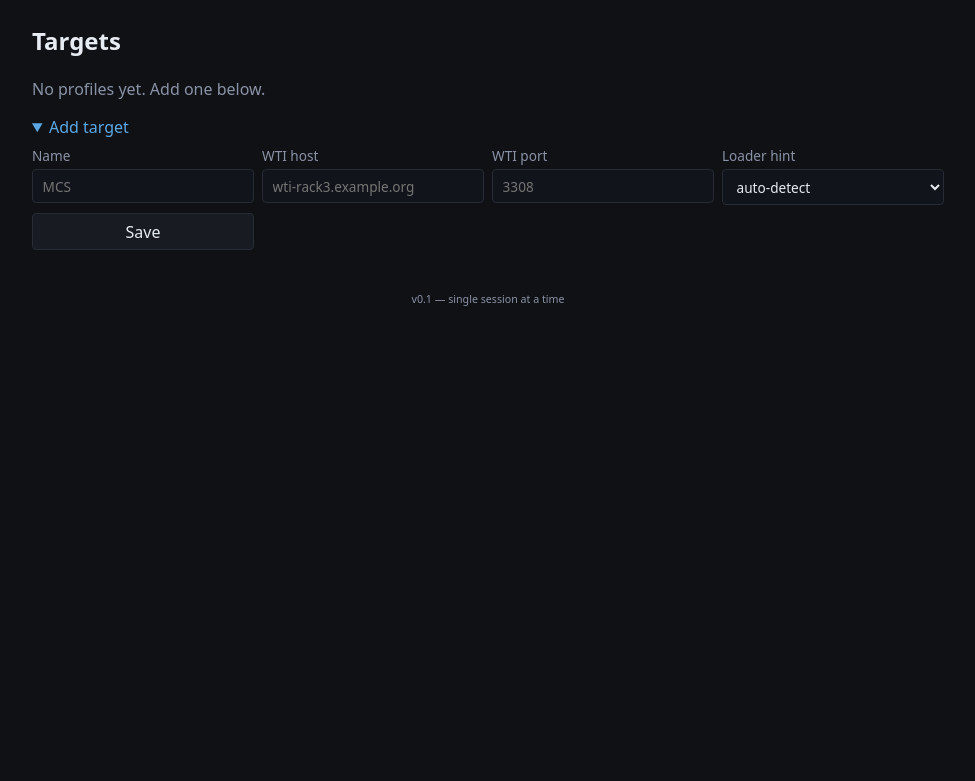
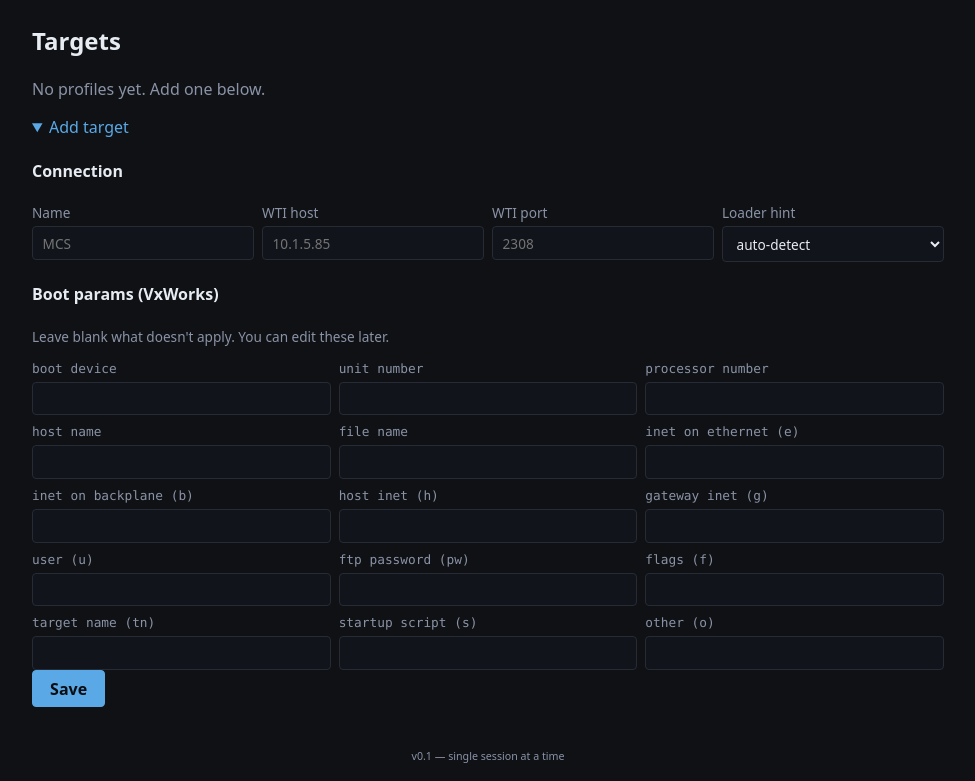
Before and after one commit to gemini-rtsw/bootsmith, a Flask app: page / in a window 1280 px wide, after a click on "Add target". Shown: the part 84-865 px from the top of the page, without its empty margins (152-1127 px from the left). Before the commit the page ends 390 px from the top, so only its background shows below. Run offline with Flask 3, Linux system fonts and the light colour scheme.

Commit message:
Profile is the source of truth; push saved params to board
Reworked flow per user feedback. The old flow read what was on the
board, let you edit, then wrote back. The new flow keeps the canonical
config in the profile JSON:

- Add/Edit target dialog now includes every VxWorks boot param. Blank
  when first added; pre-filled with whatever was saved last time when
  editing. Persisted under profile.boot_params (was last_params).
- On connect, after IAC negotiation settles, Bootsmith sends a CR and
  runs force_prompt so the board echoes its prompt right away \xe2\x80\x94 the
  serial pane is no longer blank on connect when the board is halted.
- When the watcher reaches AT_PROMPT on a vxworks loader, the UI auto-
  loads a 'Push to board' panel showing the saved params. One click
  walks the c-dialogue with the saved values, then verifies with p,
  then shows Boot / Re-edit / Disconnect.
- Profiles created with the old key 'last_params' still load (read
  either key in profiles._load_path).

```diff
--- a/src/bootsmith/app.py
+++ b/src/bootsmith/app.py
@@ -38,7 +38,11 @@ def create_app() -> Flask:
         if profiles_mod.get_profile(name) is not None:
             return _error(f"profile {name!r} already exists"), 409
         profile = profiles_mod.Profile(
-            name=name, wti_host=host, wti_port=port, loader_hint=loader_hint
+            name=name,
+            wti_host=host,
+            wti_port=port,
+            loader_hint=loader_hint,
+            boot_params=_collect_boot_params(request.form),
         )
         profiles_mod.save_profile(profile)
         return render_template("_profile_list.html", profiles=profiles_mod.list_profiles())
@@ -63,11 +67,15 @@ def create_app() -> Flask:
             return _error("loader_hint must be auto, ppcbug, or vxworks"), 400
         if not host:
             return _error("wti_host cannot be empty"), 400
-        # Keep last_params, banners, prompts, notes — only the connection
-        # details and loader hint are editable from the UI for now.
         existing.wti_host = host
         existing.wti_port = port
         existing.loader_hint = loader_hint
+        # Only overwrite boot_params if any param_* field is present in the
+        # form. The compact edit dialog (connection details only) leaves
+        # them alone; the full edit form submits them.
+        new_params = _collect_boot_params(request.form)
+        if new_params or any(k.startswith("param_") for k in request.form.keys()):
+            existing.boot_params = new_params
         profiles_mod.save_profile(existing)
         return render_template("_profile_list.html", profiles=profiles_mod.list_profiles())
 
@@ -155,7 +163,21 @@ def create_app() -> Flask:
         )
 
     @app.get("/params")
-    def params_get():
+    def params_panel():
+        """Show the saved profile params with a 'Push to board' button."""
+        sessions: SessionManager = app.config["sessions"]
+        sess = sessions.current()
+        if sess is None:
+            return _error("no session open"), 404
+        return render_template(
+            "_params_push.html",
+            profile=sess.profile,
+            fields=vxworks_mod.FIELDS_WITH_UNIT,
+        )
+
+    @app.post("/params/push")
+    def params_push():
+        """Push the saved profile's boot_params to the board, then verify."""
         sessions: SessionManager = app.config["sessions"]
         sess = sessions.current()
         if sess is None:
@@ -165,46 +187,19 @@ def create_app() -> Flask:
             return _error(f"not at a loader prompt (state={ws.state})"), 409
         if ws.loader != "vxworks":
             return _error(f"loader {ws.loader!r} not supported yet"), 400
-        result = vxworks_mod.read_params(sess.transport)
-        fields = [
-            (label, key, result.params.get(key, sess.profile.last_params.get(key, "")))
-            for label, key in vxworks_mod.FIELDS_WITH_UNIT
-        ]
-        return render_template(
-            "_params_form.html",
-            fields=fields,
-            current=result.params,
-        )
-
-    @app.post("/params")
-    def params_post():
-        sessions: SessionManager = app.config["sessions"]
-        sess = sessions.current()
-        if sess is None:
-            return _error("no session open"), 404
-        if sess.watcher.status().loader != "vxworks":
-            return _error("only vxworks supported in this slice"), 400
-        new_values: dict[str, str] = {}
-        for _label, key in vxworks_mod.FIELDS_WITH_UNIT:
-            v = request.form.get(key)
-            if v is not None:
-                new_values[key] = v.strip()
-        vxworks_mod.write_params(sess.transport, new_values)
-        # Verify by reading back.
+        values = dict(sess.profile.boot_params)
+        vxworks_mod.write_params(sess.transport, values)
         verify = vxworks_mod.read_params(sess.transport)
         diff = []
         for _label, key in vxworks_mod.FIELDS_WITH_UNIT:
-            want = new_values.get(key, "")
+            want = values.get(key, "")
             got = verify.params.get(key, "")
             if want and want != got:
                 diff.append({"key": key, "want": want, "got": got})
-        # Persist what we wrote so the form pre-fills next time.
-        sess.profile.last_params = {k: v for k, v in new_values.items() if v}
-        profiles_mod.save_profile(sess.profile)
         return render_template(
             "_params_verify.html",
             current=verify.params,
-            wrote=new_values,
+            wrote=values,
             diff=diff,
         )
 
@@ -232,6 +227,22 @@ def create_app() -> Flask:
         return ("", 204)
 
     return app
+
+
+def _collect_boot_params(form) -> dict[str, str]:
+    """Pull `param_<key>` form fields into a {key: value} dict.
+
+    Drops empty fields so the saved JSON stays small.
+    """
+    out: dict[str, str] = {}
+    for _label, key in vxworks_mod.FIELDS_WITH_UNIT:
+        v = form.get(f"param_{key}")
+        if v is None:
+            continue
+        v = v.strip()
+        if v:
+            out[key] = v
+    return out
 
 
 def _error(msg: str) -> Response:
--- a/src/bootsmith/profiles.py
+++ b/src/bootsmith/profiles.py
@@ -27,7 +27,7 @@ class Profile:
     loader_hint: str = "auto"
     prompts: dict = field(default_factory=dict)
     banners: dict = field(default_factory=dict)
-    last_params: dict = field(default_factory=dict)
+    boot_params: dict = field(default_factory=dict)
     notes: str = ""
 
 
@@ -77,6 +77,8 @@ def delete_profile(name: str) -> bool:
 
 def _load_path(path: Path) -> Profile:
     data = json.loads(path.read_text())
+    # Older profiles used `last_params`; accept either key.
+    boot_params = data.get("boot_params") or data.get("last_params") or {}
     return Profile(
         name=data["name"],
         wti_host=data["wti_host"],
@@ -84,7 +86,7 @@ def _load_path(path: Path) -> Profile:
         loader_hint=data.get("loader_hint", "auto"),
         prompts=data.get("prompts", {}),
         banners=data.get("banners", {}),
-        last_params=data.get("last_params", {}),
+        boot_params=boot_params,
         notes=data.get("notes", ""),
     )
 
--- /dev/null
+++ b/src/bootsmith/templates/_profile_form_fields.html
@@ -0,0 +1,29 @@
+{# Macro: render the editable VxWorks boot-param fields. Keys must match
+   bootsmith.vxworks.FIELDS_WITH_UNIT. #}
+{% macro boot_param_fields(values) %}
+<div class="grid params-grid">
+  {% set fields = [
+    ('boot device',            'boot_device'),
+    ('unit number',            'unit_number'),
+    ('processor number',       'processor_number'),
+    ('host name',              'host_name'),
+    ('file name',              'file_name'),
+    ('inet on ethernet (e)',   'inet_on_ethernet'),
+    ('inet on backplane (b)',  'inet_on_backplane'),
+    ('host inet (h)',          'host_inet'),
+    ('gateway inet (g)',       'gateway_inet'),
+    ('user (u)',               'user'),
+    ('ftp password (pw)',      'ftp_password'),
+    ('flags (f)',              'flags'),
+    ('target name (tn)',       'target_name'),
+    ('startup script (s)',     'startup_script'),
+    ('other (o)',              'other'),
+  ] %}
+  {% for label, key in fields %}
+    <label>
+      <span class="field-label">{{ label }}</span>
+      <input name="param_{{ key }}" value="{{ values.get(key, '') }}" autocomplete="off" spellcheck="false">
+    </label>
+  {% endfor %}
+</div>
+{% endmacro %}
--- a/src/bootsmith/templates/_profile_list.html
+++ b/src/bootsmith/templates/_profile_list.html
@@ -1,3 +1,4 @@
+{% from "_profile_form_fields.html" import boot_param_fields %}
 <section class="profiles">
   <h2>Targets</h2>
   {% if profiles %}
@@ -22,10 +23,12 @@
             </form>
           </div>
           <form id="edit-{{ p.name }}"
-                class="grid edit-form hidden"
+                class="edit-form hidden"
                 hx-post="/profiles/{{ p.name }}/update"
                 hx-target="#main"
                 hx-swap="innerHTML">
+            <h4>Connection</h4>
+            <div class="grid">
               <label>WTI host <input name="wti_host" required value="{{ p.wti_host }}"></label>
               <label>WTI port <input name="wti_port" required type="number" min="1" max="65535" value="{{ p.wti_port }}"></label>
               <label>Loader hint
@@ -35,7 +38,12 @@
                   <option value="vxworks" {% if p.loader_hint == "vxworks" %}selected{% endif %}>VxWorks / Tornado</option>
                 </select>
               </label>
-            <button type="submit">Save</button>
+            </div>
+            <h4>Boot params (VxWorks)</h4>
+            {{ boot_param_fields(p.boot_params) }}
+            <div class="row">
+              <button type="submit" class="primary">Save</button>
+            </div>
           </form>
         </li>
       {% endfor %}
@@ -46,10 +54,12 @@
 
   <details class="new-profile">
     <summary>Add target</summary>
-    <form hx-post="/profiles" hx-target="#main" hx-swap="innerHTML" class="grid">
+    <form hx-post="/profiles" hx-target="#main" hx-swap="innerHTML">
+      <h4>Connection</h4>
+      <div class="grid">
         <label>Name <input name="name" required placeholder="MCS"></label>
-      <label>WTI host <input name="wti_host" required placeholder="wti-rack3.example.org"></label>
-      <label>WTI port <input name="wti_port" required type="number" min="1" max="65535" placeholder="3308"></label>
+        <label>WTI host <input name="wti_host" required placeholder="10.1.5.85"></label>
+        <label>WTI port <input name="wti_port" required type="number" min="1" max="65535" placeholder="2308"></label>
         <label>Loader hint
           <select name="loader_hint">
             <option value="auto" selected>auto-detect</option>
@@ -57,7 +67,13 @@
             <option value="vxworks">VxWorks / Tornado</option>
           </select>
         </label>
-      <button type="submit">Save</button>
+      </div>
+      <h4>Boot params (VxWorks)</h4>
+      <p class="hint">Leave blank what doesn't apply. You can edit these later.</p>
+      {{ boot_param_fields({}) }}
+      <div class="row">
+        <button type="submit" class="primary">Save</button>
+      </div>
     </form>
   </details>
 </section>
```
Also changed, not shown: src/bootsmith/session.py (+18 -1 lines), src/bootsmith/templates/_params_form.html (deleted, +0 -15 lines), src/bootsmith/templates/_params_push.html (added, +35 -0 lines). Lines whose indentation alone changed are shown as unchanged.
